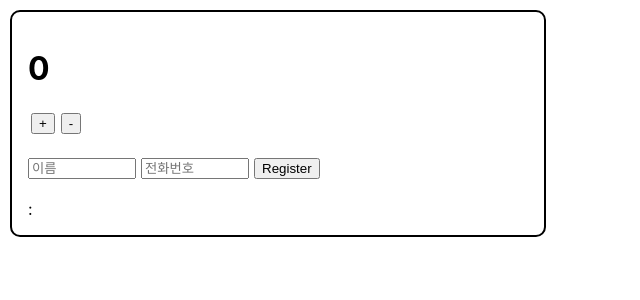
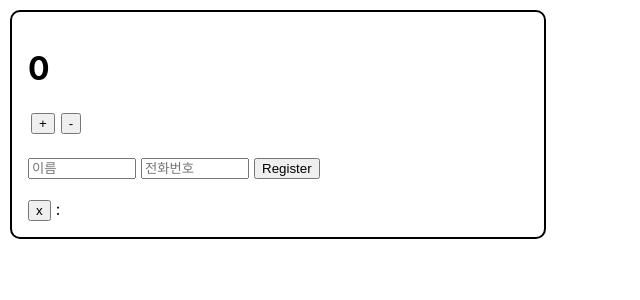
Before and after one commit to kau96kim/react-study, a React (Create React App) app: page / in a window 1280 px wide. Both pictures are taken after a click on the button "Register". Shown: the top 300 px of the page, without its empty margins (0-640 px from the left). Built offline with nearby package versions, Linux system fonts and the light colour scheme.

Commit message:
배열에 항목 제거하기

```diff
--- a/src/App.js
+++ b/src/App.js
@@ -1,7 +1,6 @@
 import React, { useRef, useState } from 'react';
 import Wrapper from './Wrapper';
 import Counter from './Counter';
-import Input from './Input';
 import UserList from './UserList';
 import CreateUser from './CreateUser';
 
@@ -12,7 +11,7 @@ function App() {
   });
   const {username, phone} = userInput;
 
-  const [user, setUser] = useState([]);
+  const [users, setUser] = useState([]);
   const nextId = useRef(0);
 
   const onChange = (e) => {
@@ -37,6 +36,14 @@ function App() {
     });
   }
 
+  const onRemove = (userId) => {
+    return setUser((prevUser) => {
+      return prevUser.filter((user) => {
+        return user.id !== userId;
+      });
+    });
+  };
+
   return (
     <Wrapper>
       <Counter />
@@ -47,7 +54,7 @@ function App() {
         onChange={onChange}
         onCreate={onCreate}/>
       <br />
-      <UserList users={user}/>
+      <UserList users={users} onRemove={onRemove}/>
     </Wrapper>
   );
 }
--- a/src/CreateUser.js
+++ b/src/CreateUser.js
@@ -1,4 +1,4 @@
-import React, { useRef } from 'react';
+import React from 'react';
 
 function CreateUser( {username, phone, onChange, onCreate} ) {
   const inputStyle = {
--- a/src/UserList.js
+++ b/src/UserList.js
@@ -1,17 +1,23 @@
 import React from 'react';
 
-function User({ user }) {
+function User({ user, onRemove }) {
   return (
-    <div><b>{user.username}</b>: <span>{user.phone}</span></div>
+    <div>
+      <button
+        onClick={() => onRemove(user.id)}
+        style={{"margin-right": 5}}>x
+      </button>
+      <b>{user.username}</b>:
+      <span> {user.phone}</span></div>
   );
 }
 
-function UserList( {users} ) {
+function UserList( {users, onRemove} ) {
   return (
     <div>
       {
         users.map((user) => {
-          return (<User user={user} key={user.id}/>)
+          return (<User user={user} key={user.id} onRemove={onRemove} />)
         })
       }
     </div>
```
